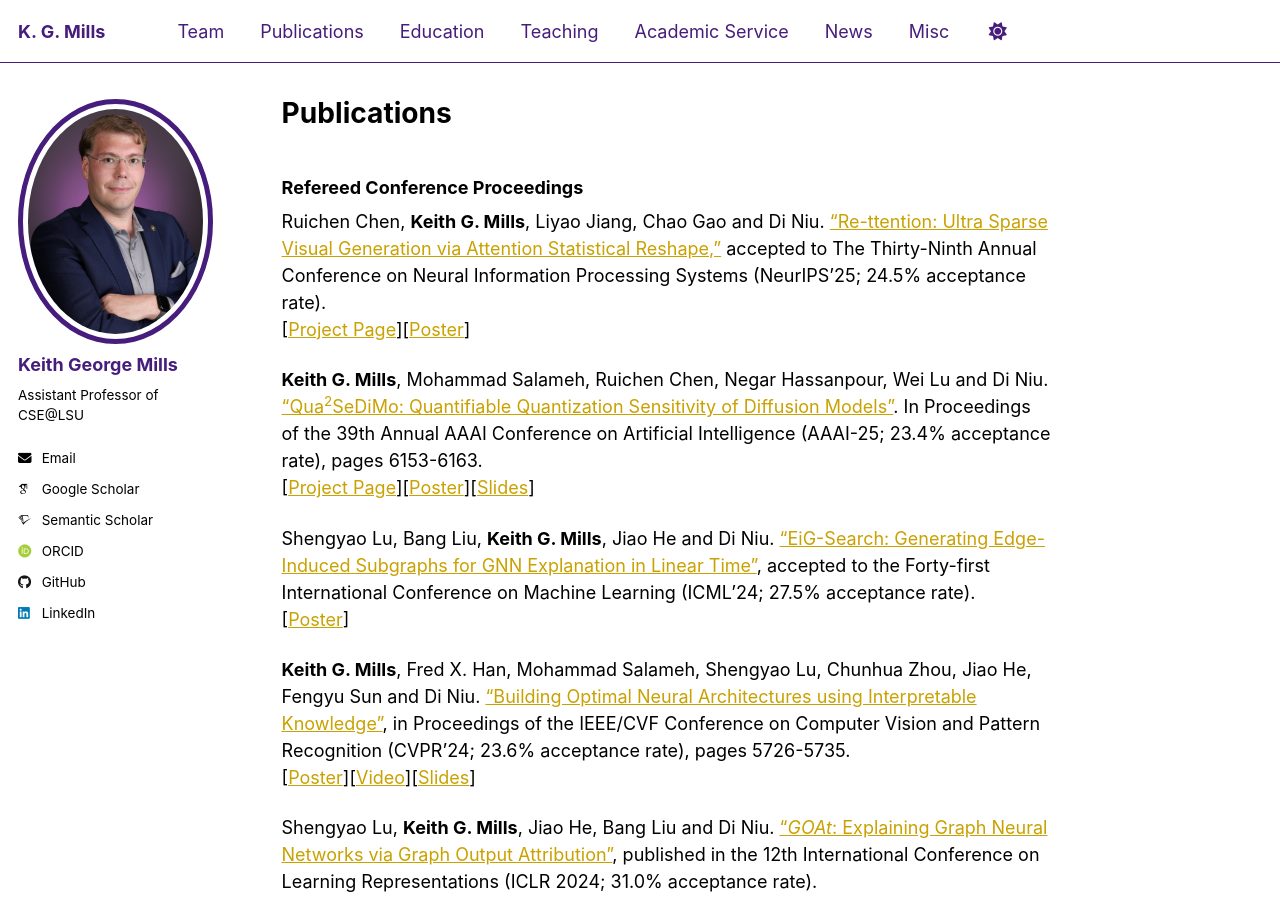
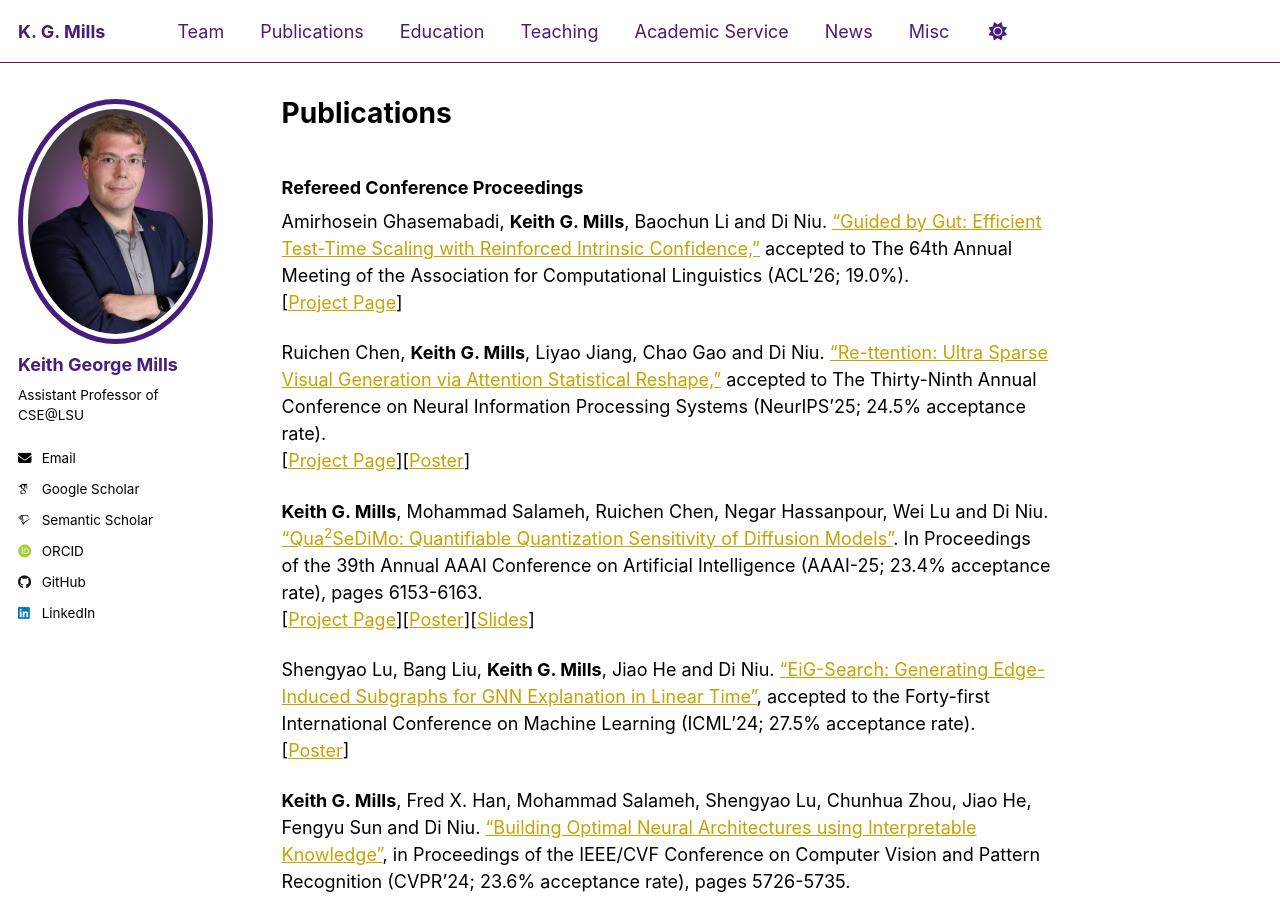
Before and after one commit to kgmills/kgmills.github.io, a Jekyll site: the page built from _pages/publications.md, in a window 1280 px wide and 900 px high. Built offline with Jekyll 4.4.1, drawn with Linux system fonts in a browser that asks for light colours; some web fonts are replaced; some of the changed text lies outside the part shown.

Commit message:
GG accepted

```diff
--- a/_pages/publications.md
+++ b/_pages/publications.md
@@ -5,6 +5,9 @@ author_profile: true
 ---
 
 ### Refereed Conference Proceedings
+Amirhosein Ghasemabadi, **Keith G. Mills**, Baochun Li and Di Niu. <a href="https://arxiv.org/abs/2505.20325">"Guided by Gut: Efficient Test-Time Scaling with Reinforced Intrinsic Confidence,"</a> accepted to The 64th Annual Meeting of the Association for Computational Linguistics (ACL'26; 19.0%).<br>
+[<a href="https://huggingface.co/papers/2505.20325">Project Page</a>]
+
 Ruichen Chen, **Keith G. Mills**, Liyao Jiang, Chao Gao and Di Niu. <a href="https://arxiv.org/abs/2505.22918">"Re-ttention: Ultra Sparse Visual Generation via Attention Statistical Reshape,"</a> accepted to The Thirty-Ninth Annual Conference on Neural Information Processing Systems (NeurIPS'25; 24.5% acceptance rate).<br>
 [<a href="../projects/rettention">Project Page</a>][<a href="../assets/posters/Rettention_NeurIPS25_poster.pdf">Poster</a>]
 
```
Also changed, not shown: other parts of _pages/publications.md (+0 -2 lines).
